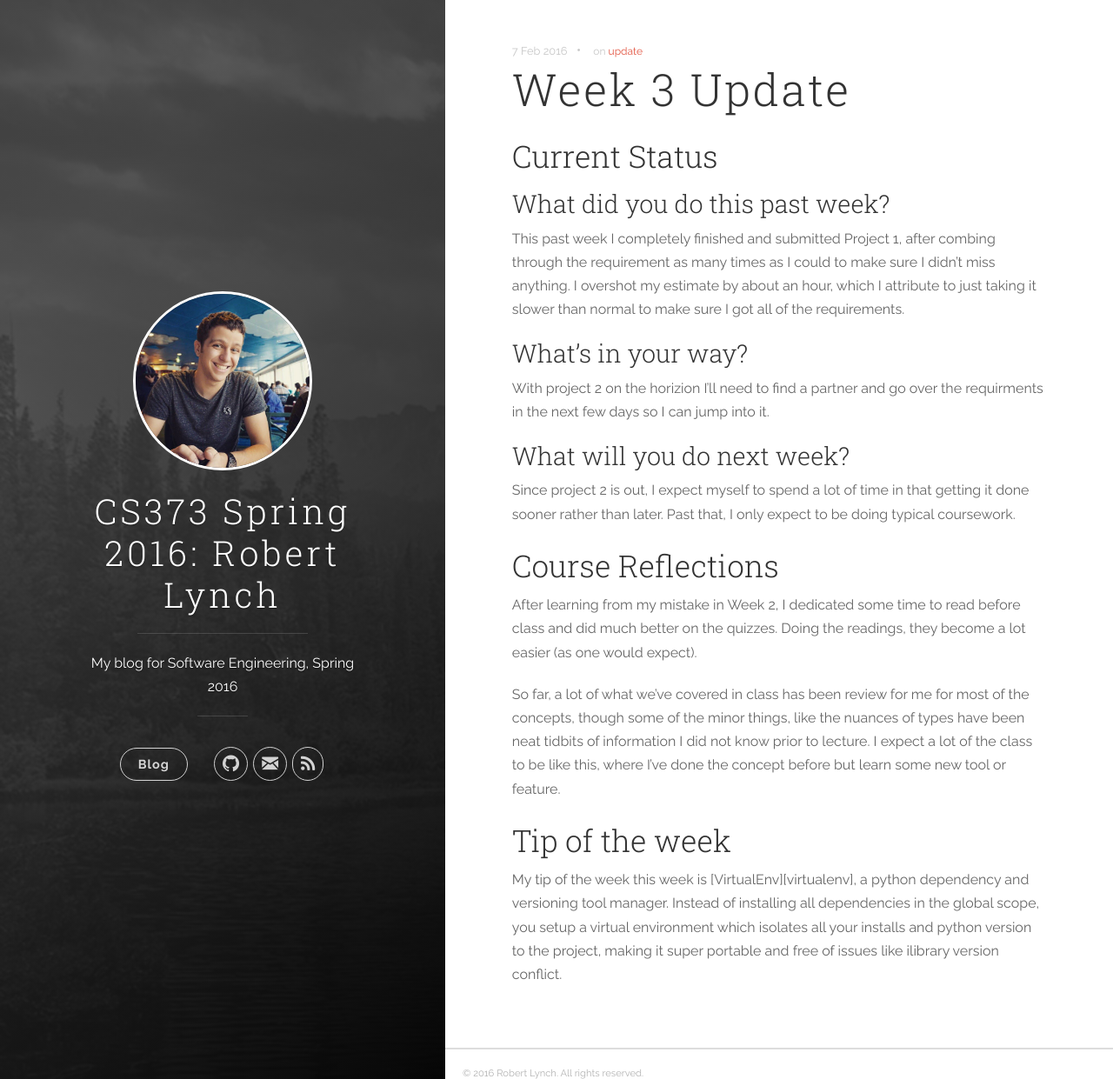
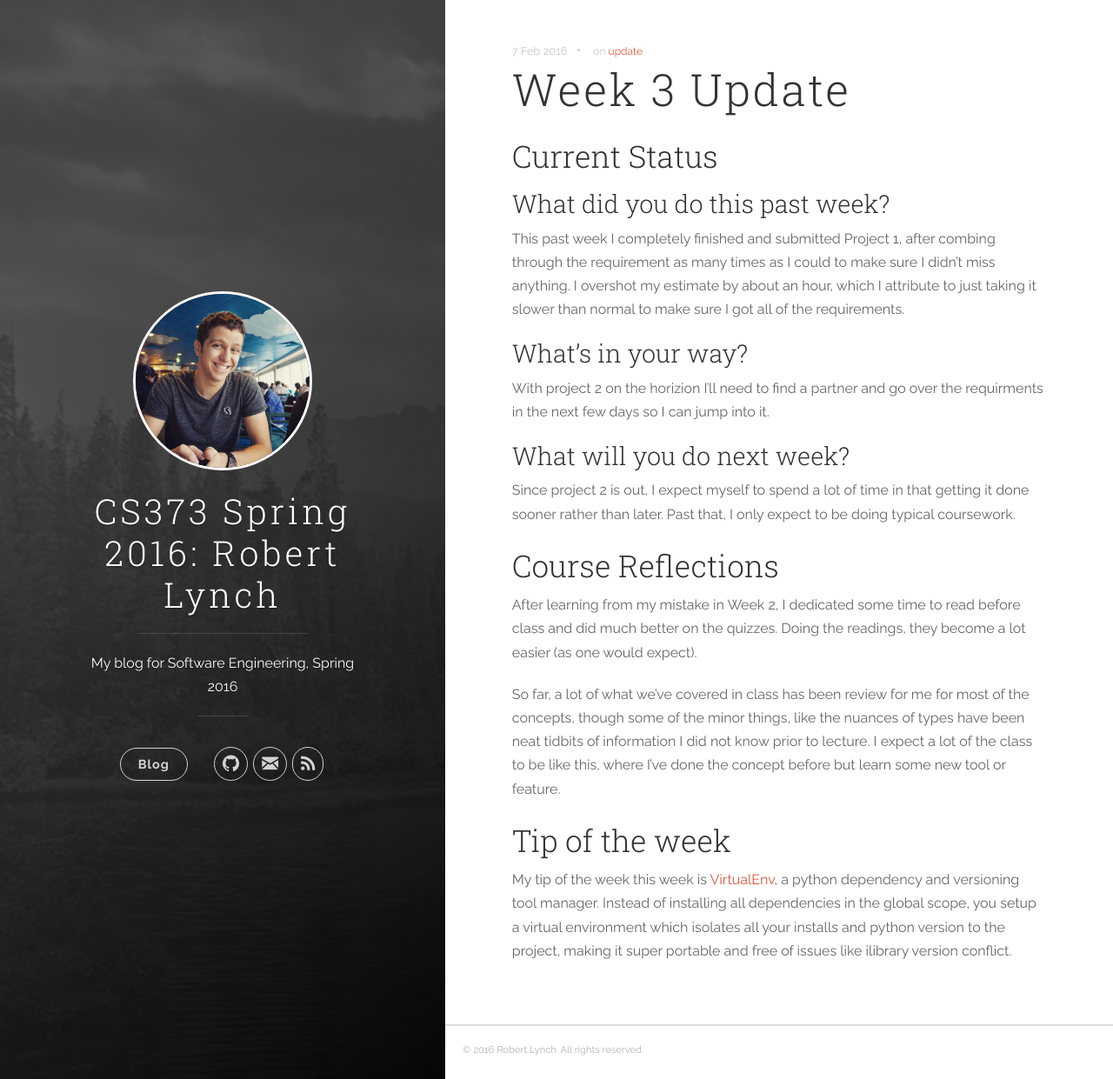
Before and after one commit to BobertForever/cs373-blog, a Jekyll site: the page built from _posts/2016-02-07-week-3-update.markdown, in a window 1280 px wide and 1241 px high. Shown: the whole window at 87% size. Built offline with Jekyll 4.4.1, drawn with Linux system fonts in a browser that asks for light colours; nearby versions of some CDN libraries; part of the change alters nothing that is shown.

Commit message:
Fix link to virtualenv

```diff
--- a/_posts/2016-02-07-week-3-update.markdown
+++ b/_posts/2016-02-07-week-3-update.markdown
@@ -44,3 +44,5 @@ and versioning tool manager. Instead of installing all dependencies in the
 global scope, you setup a virtual environment which isolates all your installs
 and python version to the project, making it super portable and free of issues
 like ilibrary version conflict.
+
+[virtualenv]: https://virtualenv.readthedocs.org/en/latest/
```
